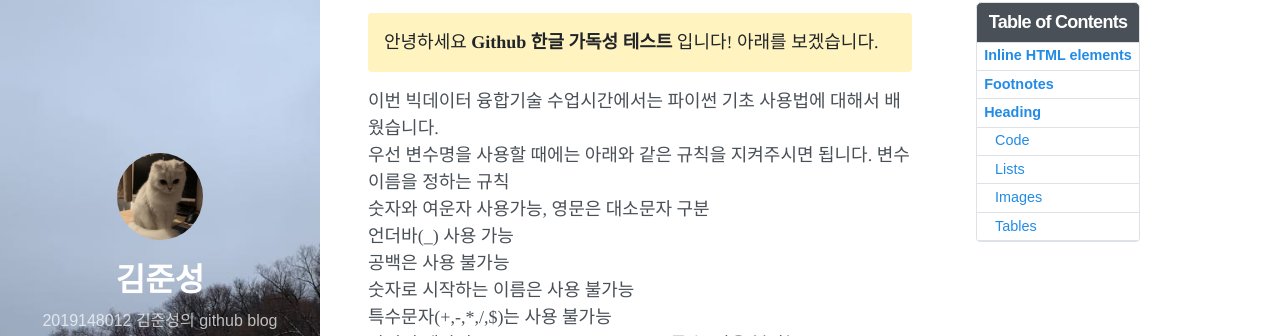
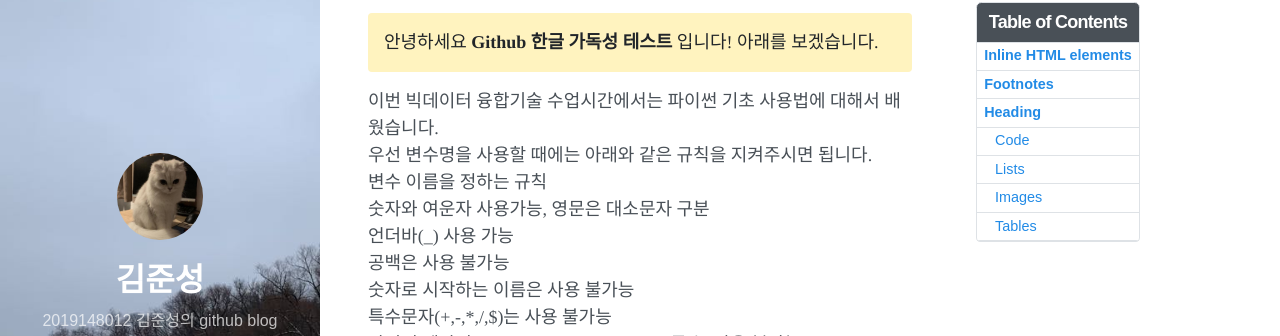
Before and after one commit to j-s-eee/j-s-eee, a Jekyll site: the page built from _posts/2020-09-29-welcome-to-not-pure-poole.md, in a window 1280 px wide and 900 px high. Shown: the part 118-454 px from the top of the window. Built offline with Jekyll 4.4.1, drawn with Linux system fonts in a browser that asks for light colours; nearby versions of some CDN libraries.

```diff
--- a/_posts/2020-09-29-welcome-to-not-pure-poole.md
+++ b/_posts/2020-09-29-welcome-to-not-pure-poole.md
@@ -10,7 +10,7 @@ toc:  true
 {: .message }
 
 이번 빅데이터 융합기술 수업시간에서는 파이썬 기초 사용법에 대해서 배웠습니다.\
-우선 변수명을 사용할 때에는 아래와 같은 규칙을 지켜주시면 됩니다.
+우선 변수명을 사용할 때에는 아래와 같은 규칙을 지켜주시면 됩니다.\
 변수 이름을 정하는 규칙\
  숫자와 여운자 사용가능, 영문은 대소문자 구분\
  언더바(_) 사용 가능\
```
